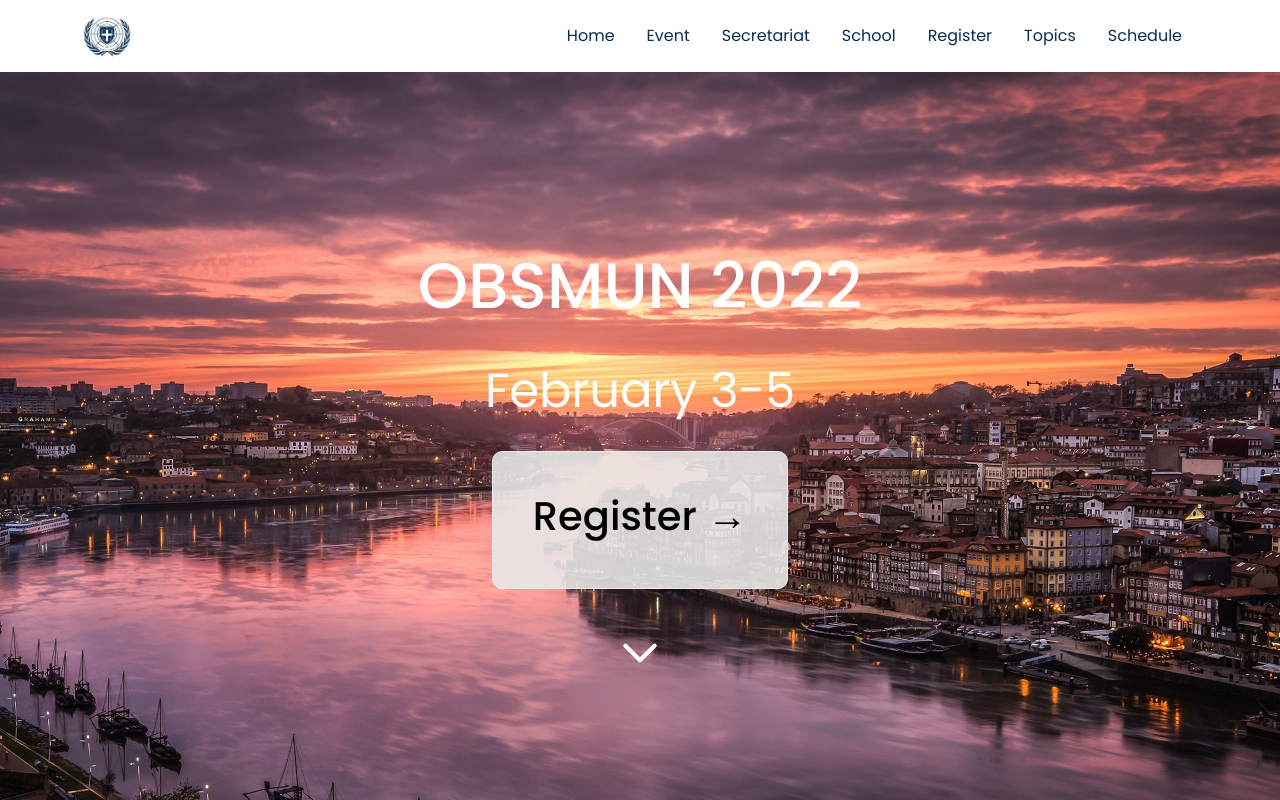
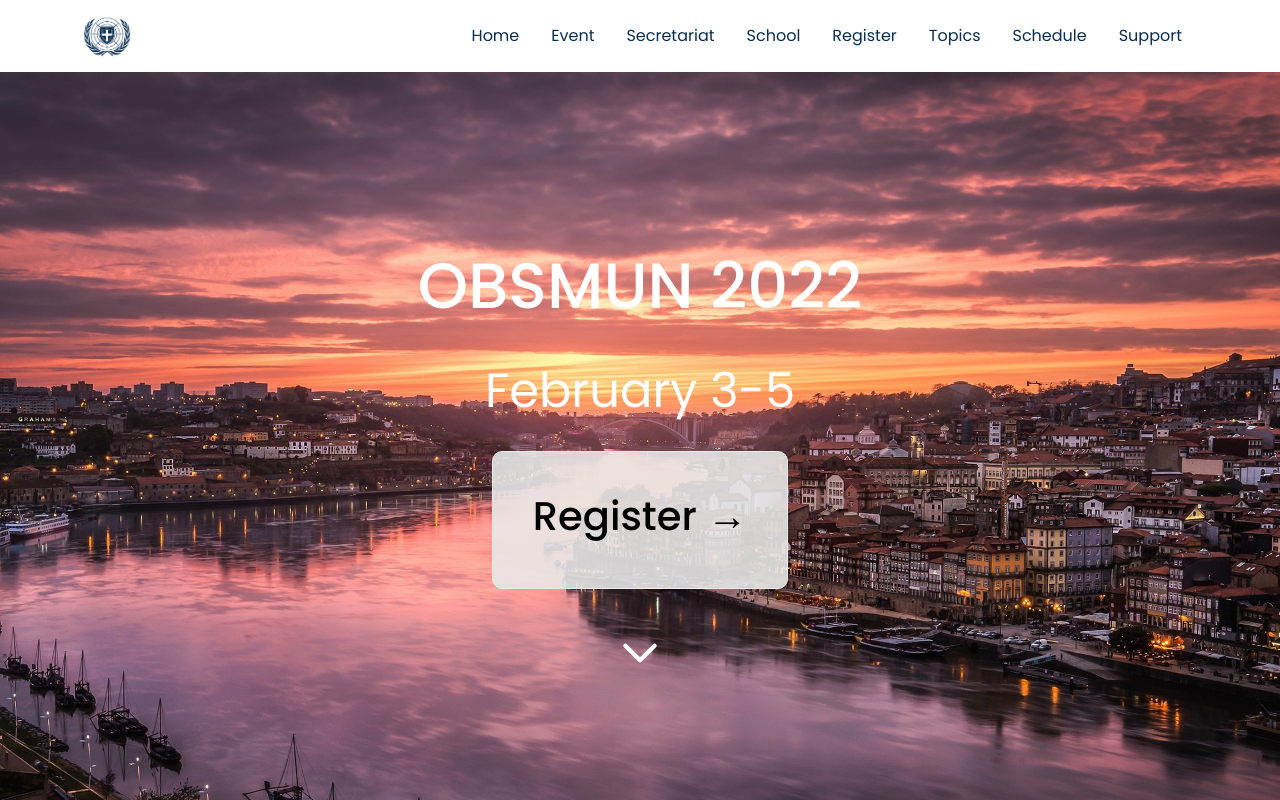
Before and after one commit to cesarhuret/obsmun, a Next.js app: page / in a window 1280 px wide. Shown: the top 800 px of the page. Built offline with nearby package versions, Linux system fonts and the light colour scheme.

Commit message:
Update navbar.js

```diff
--- a/components/navbar.js
+++ b/components/navbar.js
@@ -20,6 +20,7 @@ export default function Menu () {
                         <span className={styles.link}><Link href='/registration'>Register</Link></span>
                         <span className={styles.link}><Link href='/topics'>Topics</Link></span>
                         <span className={styles.link}><Link href='/schedule'>Schedule</Link></span>
+                        <span className={styles.link}><Link href='/support'>Support</Link></span>
                     </Nav>
                     </Navbar.Collapse>
                 </Container>
```
